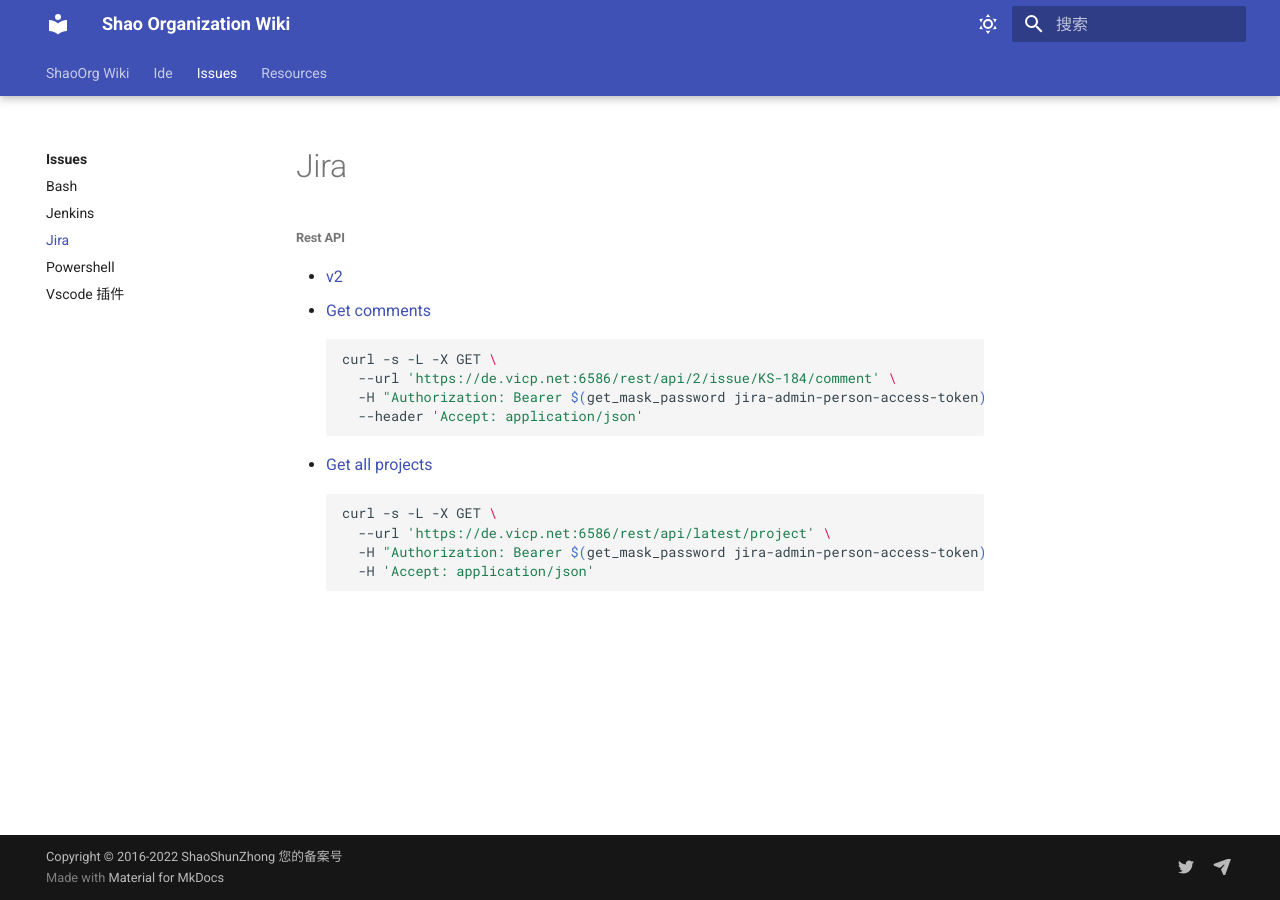
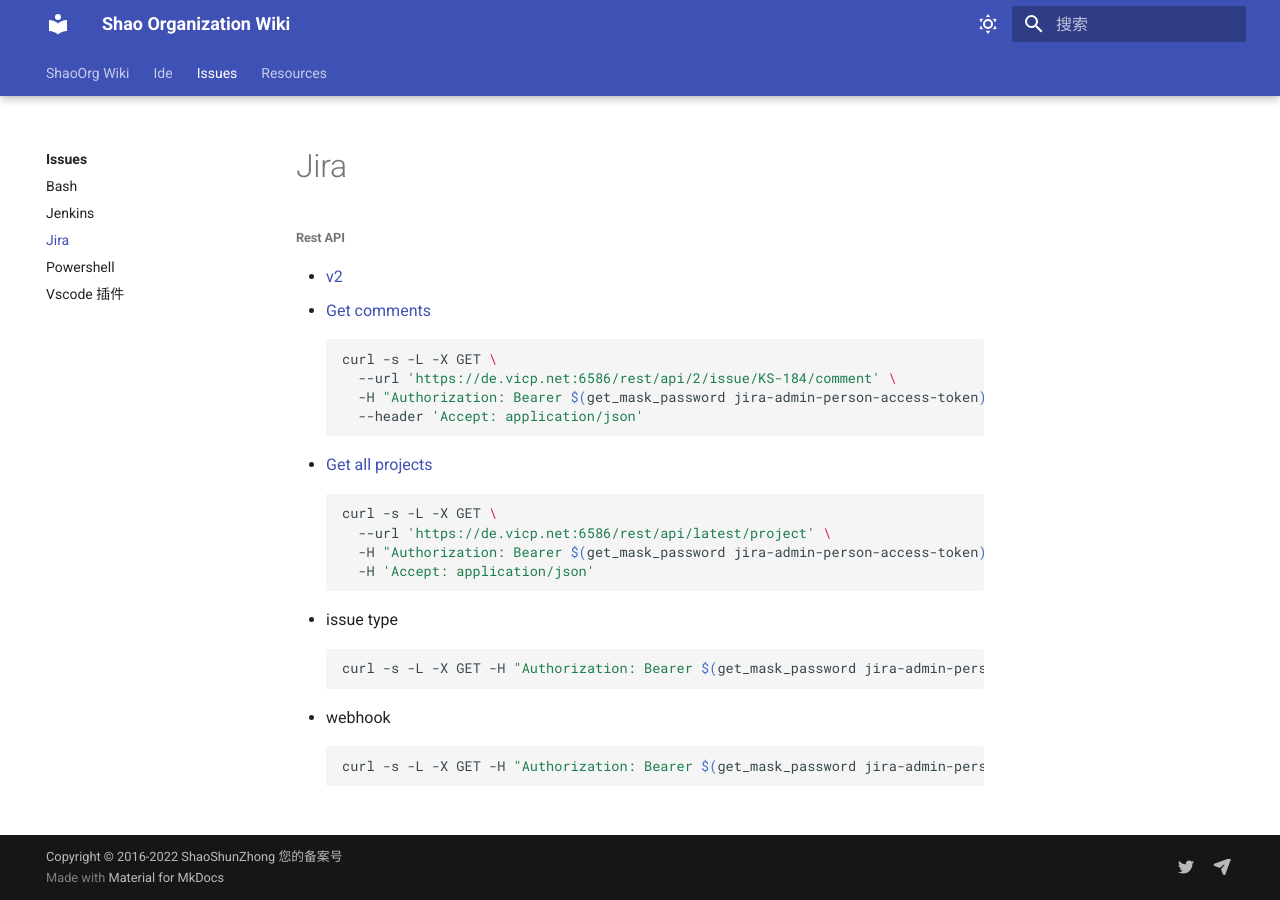
Before and after one commit to ShaoOrg/bulletin, an MkDocs documentation site: the page built from docs/issues/jira.md, in a window 1280 px wide. Built offline with MkDocs 1.6.1 and Material for MkDocs 9.7.7, drawn with Linux system fonts in a browser that asks for light colours.

Commit message:
NOCR: committed by shell from SSZ-JOB

````diff
--- a/docs/issues/jira.md
+++ b/docs/issues/jira.md
@@ -16,3 +16,11 @@ curl -s -L -X GET \
   -H "Authorization: Bearer $(get_mask_password jira-admin-person-access-token)" \
   -H 'Accept: application/json'
 ```
+- issue type
+```bash
+curl -s -L -X GET -H "Authorization: Bearer $(get_mask_password jira-admin-person-access-token)" --url 'https://de.vicp.net:6586/rest/api/latest/issuetype'
+```
+- webhook
+```bash
+curl -s -L -X GET -H "Authorization: Bearer $(get_mask_password jira-admin-person-access-token)" --url 'https://de.vicp.net:6586/rest/api/2/webhook/failed'
+```
````
